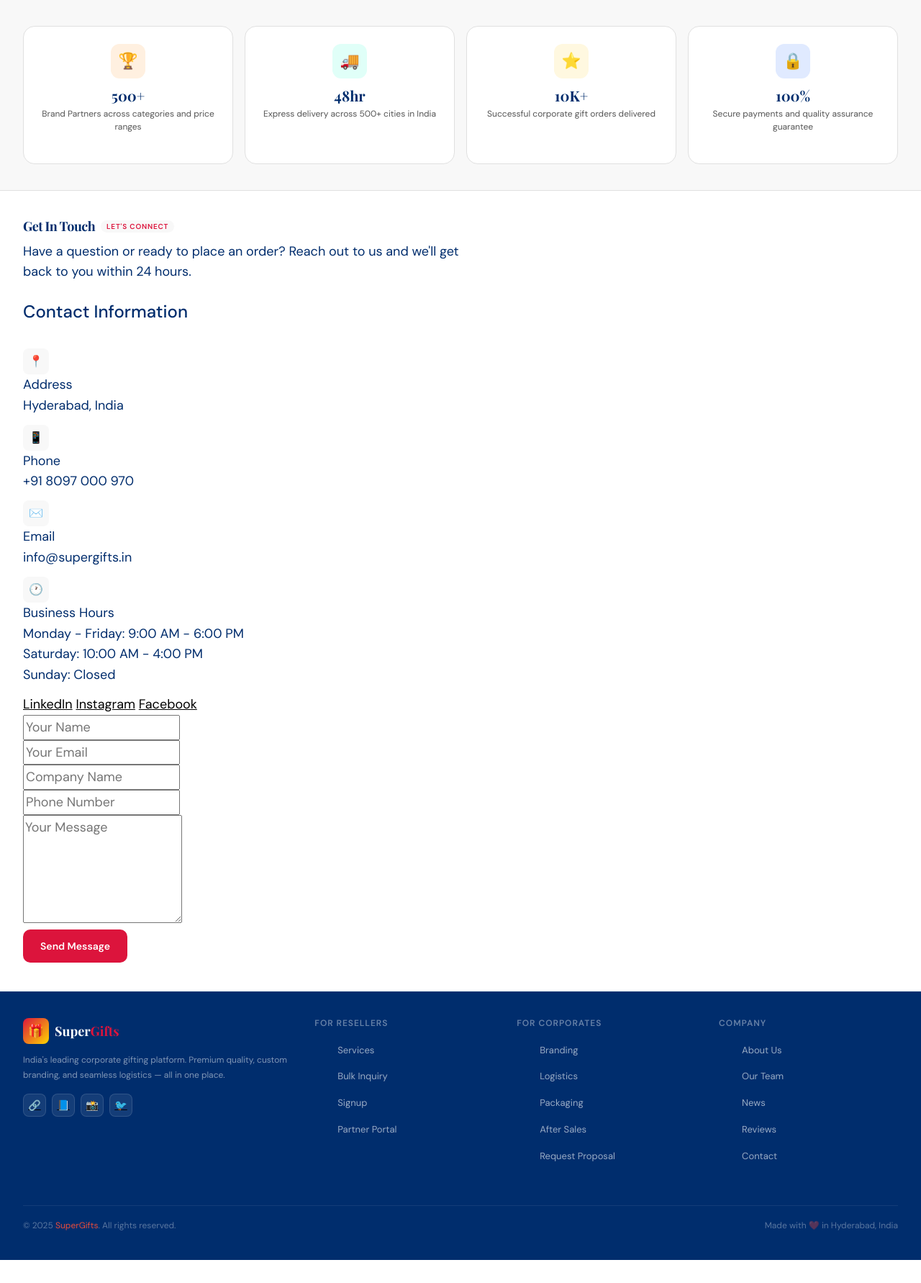
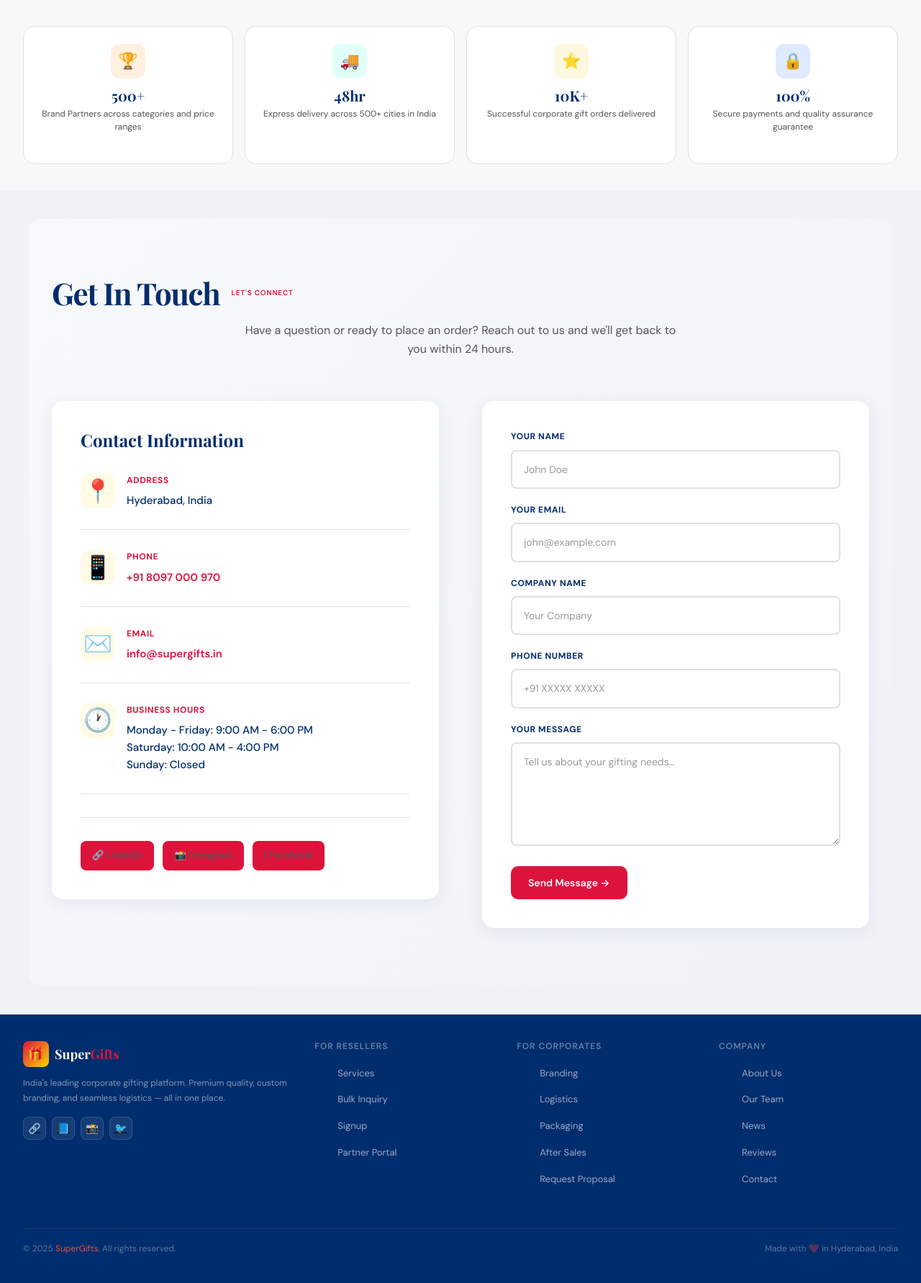
Before and after one commit to designer726/supergifts, a PHP site: page /supergifts/ in a window 1280 px wide. Shown: the part 1933-3715 px from the top of the page at 72% size. Before the commit the page ends 3683 px from the top, so only its background shows below. Run offline with PHP 8.4, Linux system fonts and the light colour scheme; data that the repository does not hold is empty.

Commit message:
contact information in home page

```diff
--- a/css/modern-design.css
+++ b/css/modern-design.css
@@ -837,99 +837,385 @@ footer {
    CONTACT SECTION
 ═══════════════════════════════════════════ */
 
+/* Contact Page Styles */
 .contact-section {
-  padding: 40px 32px;
-  background: var(--white);
-  border-top: 1px solid var(--border);
+  padding: 80px 32px;
+  background: linear-gradient(135deg, #F8F9FB 0%, #F0F2F8 100%);
+  border-radius: var(--radius-lg);
+  margin: 40px;
+}
+
+.contact-container {
+  max-width: 1200px;
+  margin: 0 auto;
+}
+
+.contact-header {
+  text-align: center;
+  margin-bottom: 60px;
+}
+
+.contact-header .section-title {
+  font-size: 42px;
+  margin-bottom: 16px;
+  color: var(--brand-navy);
+}
+
+.contact-subtitle {
+  font-size: 16px;
+  color: var(--text-muted);
+  max-width: 600px;
+  margin: 0 auto;
+  line-height: 1.6;
+}
+
+.contact-content {
   display: grid;
-  grid-template-columns: 1.2fr 1fr;
-  gap: 40px;
+  grid-template-columns: 1fr 1fr;
+  gap: 60px;
   align-items: start;
 }
 
-.contact-section .section-title {
-  margin-bottom: 10px;
+.contact-info {
+  background: var(--white);
+  padding: 40px;
+  border-radius: var(--radius-lg);
+  box-shadow: var(--card-shadow);
+}
+
+.contact-info h4 {
+  font-family: var(--ff-display);
+  font-size: 24px;
+  color: var(--brand-navy);
+  margin-bottom: 32px;
+  font-weight: 700;
+}
+
+.info-item {
+  display: flex;
+  gap: 16px;
+  margin-bottom: 28px;
+  padding-bottom: 28px;
+  border-bottom: 1px solid var(--border);
+}
+
+.info-item:last-of-type {
+  border-bottom: none;
+  margin-bottom: 0;
+  padding-bottom: 0;
+}
+
+.info-icon {
+  font-size: 32px;
+  display: flex;
+  align-items: center;
+  justify-content: center;
+  flex-shrink: 0;
+  width: 48px;
+  height: 48px;
+  background: rgba(255, 215, 0, 0.1);
+  border-radius: 12px;
+}
+
+.info-item > div:last-child {
+  flex: 1;
+}
+
+.info-label {
+  font-size: 12px;
+  font-weight: 700;
+  color: var(--brand-orange);
+  text-transform: uppercase;
+  letter-spacing: 0.05em;
+  margin-bottom: 6px;
+}
+
+.info-value {
+  font-size: 15px;
+  color: var(--text-main);
+  line-height: 1.6;
+  font-weight: 500;
+}
+
+.contact-socials {
+  display: flex;
+  gap: 12px;
+  margin-top: 32px;
+  padding-top: 32px;
+  border-top: 1px solid var(--border);
+}
+
+.social-link {
+  display: inline-block;
+  padding: 10px 16px;
+  background: var(--brand-orange);
+  color: white;
+  text-decoration: none;
+  border-radius: 8px;
+  font-size: 13px;
+  font-weight: 600;
+  transition: all 0.3s ease;
+}
+
+.social-link:hover {
+  transform: translateY(-2px);
+  box-shadow: 0 8px 16px rgba(220, 20, 60, 0.2);
+}
+
+.contact-form-wrapper {
+  background: var(--white);
+  padding: 40px;
+  border-radius: var(--radius-lg);
+  box-shadow: var(--card-shadow);
+}
+
+.contact-form {
+  display: flex;
+  flex-direction: column;
+  gap: 20px;
+}
+
+.form-group {
+  display: flex;
+  flex-direction: column;
+}
+
+.form-group label {
+  font-size: 12px;
+  font-weight: 700;
+  color: var(--brand-navy);
+  text-transform: uppercase;
+  letter-spacing: 0.05em;
+  margin-bottom: 8px;
+}
+
+.form-group input,
+.form-group textarea {
+  padding: 14px 16px;
+  border: 2px solid var(--border);
+  border-radius: 8px;
+  font-family: var(--ff-body);
+  font-size: 14px;
+  transition: all 0.3s ease;
+  background: var(--white);
+  color: var(--text-main);
+}
+
+.form-group input::placeholder,
+.form-group textarea::placeholder {
+  color: #999;
+}
+
+.form-group input:focus,
+.form-group textarea:focus {
+  outline: none;
+  border-color: var(--brand-orange);
+  box-shadow: 0 0 0 4px rgba(220, 20, 60, 0.1);
+}
+
+.contact-form button {
+  align-self: flex-start;
+  margin-top: 8px;
+}
+
+@media (max-width: 768px) {
+  .contact-section {
+    padding: 60px 20px;
+    margin: 20px;
+  }
+
+  .contact-header .section-title {
+    font-size: 32px;
+  }
+
+  .contact-content {
+    grid-template-columns: 1fr;
+    gap: 40px;
+  }
+
+  .contact-info,
+  .contact-form-wrapper {
+    padding: 30px 20px;
+  }
+
+  .info-icon {
+    width: 40px;
+    height: 40px;
+    font-size: 24px;
+  }
 }
 
 .contact-sub {
   font-size: 13px;
   color: var(--text-muted);
   line-height: 1.7;
-  margin-bottom: 24px;
+  margin-bottom: 32px;
 }
 
-.contact-info {
+.contact-locations {
+  display: grid;
+  grid-template-columns: repeat(auto-fit, minmax(280px, 1fr));
+  gap: 20px;
+  margin-bottom: 32px;
+}
+
+.contact-card {
+  background: var(--white);
+  border: 2px solid var(--border);
+  border-radius: var(--radius-lg);
+  padding: 24px;
+  transition: all 0.3s ease;
+  cursor: pointer;
+}
+
+.contact-card:hover {
+  border-color: var(--brand-orange);
+  transform: translateY(-4px);
+  box-shadow: var(--card-shadow);
+}
+
+.contact-card-icon {
+  font-size: 28px;
+  margin-bottom: 12px;
+}
+
+.contact-card h4 {
+  font-family: var(--ff-display);
+  font-size: 16px;
+  font-weight: 700;
+  color: var(--brand-navy);
+  margin-bottom: 8px;
+}
+
+.contact-card p {
+  font-size: 13px;
+  color: var(--text-muted);
+  margin-bottom: 12px;
+  line-height: 1.6;
+}
+
+.contact-card a {
+  display: block;
+  font-size: 13px;
+  color: var(--brand-orange);
+  text-decoration: none;
+  font-weight: 500;
+  margin-bottom: 4px;
+}
+
+.contact-card a:hover {
+  text-decoration: underline;
+}
+
+.contact-quick {
   display: flex;
   flex-direction: column;
+  gap: 16px;
+}
+
+.contact-socials {
+  display: flex;
   gap: 12px;
 }
 
-.info-row {
-  display: flex;
-  align-items: center;
-  gap: 12px;
+.contact-socials a {
   font-size: 13px;
-  color: var(--text-main);
+  color: var(--text-muted);
+  text-decoration: none;
+  font-weight: 500;
 }
 
-.info-icon {
-  width: 36px;
-  height: 36px;
-  border-radius: 8px;
-  background: var(--brand-soft);
-  display: flex;
-  align-items: center;
-  justify-content: center;
-  font-size: 16px;
-  flex-shrink: 0;
+.contact-socials a:hover {
+  color: var(--brand-orange);
 }
 
-.form-grid {
+.contact-right {
   display: flex;
   flex-direction: column;
-  gap: 12px;
+  gap: 32px;
 }
 
-.form-row {
-  display: grid;
-  grid-template-columns: 1fr 1fr;
-  gap: 10px;
+.contact-form h3 {
+  font-family: var(--ff-display);
+  font-size: 22px;
+  color: var(--brand-navy);
+  margin-bottom: 20px;
 }
 
-.field-group {
-  display: flex;
-  flex-direction: column;
-  gap: 5px;
-}
-
-.field-group label {
+.contact-form .field-group label {
   font-size: 11px;
   font-weight: 600;
   color: var(--text-muted);
   letter-spacing: .05em;
   text-transform: uppercase;
+  margin-bottom: 6px;
 }
 
-.field-group input,
-.field-group textarea,
-.field-group select {
-  border: 1.5px solid var(--border);
-  border-radius: 8px;
-  padding: 10px 14px;
-  font-size: 13px;
-  font-family: var(--ff-body);
-  color: var(--text-main);
+.contact-form .field-group input,
+.contact-form .field-group textarea {
+  border: 2px solid var(--border);
+  border-radius: var(--radius-md);
+  padding: 14px 16px;
+  font-size: 14px;
+  transition: all 0.2s;
   background: var(--white);
-  outline: none;
-  transition: border-color 0.2s;
-  resize: none;
 }
 
-.field-group input:focus,
-.field-group textarea:focus,
-.field-group select:focus {
+.contact-form .field-group input:focus,
+.contact-form .field-group textarea:focus {
   border-color: var(--brand-orange);
-  box-shadow: 0 0 0 3px rgba(255,94,26,.1);
+  box-shadow: 0 4px 16px rgba(220,20,60,.1);
+  outline: none;
+}
+
+.contact-form .submit_btn {
+  width: 100%;
+  margin-top: 8px;
+}
+
+.contact-map {
+  border-radius: var(--radius-lg);
+  overflow: hidden;
+  box-shadow: var(--card-shadow);
+}
+
+.contact-map iframe {
+  display: block;
+  width: 100% !important;
+  height: 320px !important;
+  border: none !important;
+}
+
+@media (max-width: 768px) {
+  .contact-section {
+    grid-template-columns: 1fr;
+    gap: 40px;
+    padding: 40px 20px;
+  }
+
+  .contact-locations {
+    grid-template-columns: 1fr;
+  }
+
+  .contact-map iframe {
+    height: 280px !important;
+  }
+}
+
+.hero-badge {
+  display: inline-flex;
+  align-items: center;
+  gap: 6px;
+  background: rgba(255,215,0,.15);
+  border: 1px solid rgba(255,215,0,.3);
+  color: #FFD700;
+  font-size: 11px;
+  font-weight: 600;
+  letter-spacing: .1em;
+  text-transform: uppercase;
+  padding: 4px 12px;
+  border-radius: 20px;
+  margin-bottom: 20px;
 }
 
 /* ══════════════════════════════════════════
--- a/index.php
+++ b/index.php
@@ -263,7 +263,7 @@ if (!$brandDb->connect_error) {
                                 <div class="info-icon">📱</div>
                                 <div>
                                     <div class="info-label">Phone</div>
-                                    <div class="info-value">+91 8097 000 970</div>
+                                    <div class="info-value"><a href="tel:+918097000970" style="color: var(--brand-orange); text-decoration: none; font-weight: 600;">+91 8097 000 970</a></div>
                                 </div>
                             </div>
 
@@ -271,7 +271,7 @@ if (!$brandDb->connect_error) {
                                 <div class="info-icon">✉️</div>
                                 <div>
                                     <div class="info-label">Email</div>
-                                    <div class="info-value">info@supergifts.in</div>
+                                    <div class="info-value"><a href="mailto:info@supergifts.in" style="color: var(--brand-orange); text-decoration: none; font-weight: 600;">info@supergifts.in</a></div>
                                 </div>
                             </div>
 
@@ -279,40 +279,49 @@ if (!$brandDb->connect_error) {
                                 <div class="info-icon">🕐</div>
                                 <div>
                                     <div class="info-label">Business Hours</div>
-                                    <div class="info-value">Monday - Friday: 9:00 AM - 6:00 PM<br>Saturday: 10:00 AM - 4:00 PM<br>Sunday: Closed</div>
+                                    <div class="info-value">
+                                        <strong>Monday - Friday:</strong> 9:00 AM - 6:00 PM<br>
+                                        <strong>Saturday:</strong> 10:00 AM - 4:00 PM<br>
+                                        <strong>Sunday:</strong> Closed
+                                    </div>
                                 </div>
                             </div>
 
                             <div class="contact-socials">
-                                <a href="https://www.linkedin.com/company/super-gifts" target="_blank" class="social-link">LinkedIn</a>
-                                <a href="https://www.instagram.com/supergifts/" target="_blank" class="social-link">Instagram</a>
-                                <a href="https://www.facebook.com/supergifts" target="_blank" class="social-link">Facebook</a>
+                                <a href="https://www.linkedin.com/company/super-gifts" target="_blank" class="social-link">🔗 LinkedIn</a>
+                                <a href="https://www.instagram.com/supergifts/" target="_blank" class="social-link">📸 Instagram</a>
+                                <a href="https://www.facebook.com/supergifts" target="_blank" class="social-link">f Facebook</a>
                             </div>
                         </div>
 
                         <div class="contact-form-wrapper">
                             <form class="contact-form" method="POST" action="submit-review.php">
                                 <div class="form-group">
-                                    <input type="text" name="name" placeholder="Your Name" required>
+                                    <label for="name">Your Name</label>
+                                    <input type="text" id="name" name="name" placeholder="John Doe" required>
                                 </div>
 
                                 <div class="form-group">
-                                    <input type="email" name="email" placeholder="Your Email" required>
+                                    <label for="email">Your Email</label>
+                                    <input type="email" id="email" name="email" placeholder="john@example.com" required>
                                 </div>
 
                                 <div class="form-group">
-                                    <input type="text" name="company" placeholder="Company Name">
+                                    <label for="company">Company Name</label>
+                                    <input type="text" id="company" name="company" placeholder="Your Company">
                                 </div>
 
                                 <div class="form-group">
-                                    <input type="tel" name="phone" placeholder="Phone Number">
+                                    <label for="phone">Phone Number</label>
+                                    <input type="tel" id="phone" name="phone" placeholder="+91 XXXXX XXXXX">
                                 </div>
 
                                 <div class="form-group">
-                                    <textarea name="message" placeholder="Your Message" rows="5" required></textarea>
+                                    <label for="message">Your Message</label>
+                                    <textarea id="message" name="message" placeholder="Tell us about your gifting needs..." rows="5" required></textarea>
                                 </div>
 
-                                <button type="submit" class="btn-primary">Send Message</button>
+                                <button type="submit" class="btn-primary">Send Message →</button>
                             </form>
                         </div>
                     </div>
```
Also changed, not shown: TODO.md (added, +14 -0 lines).
